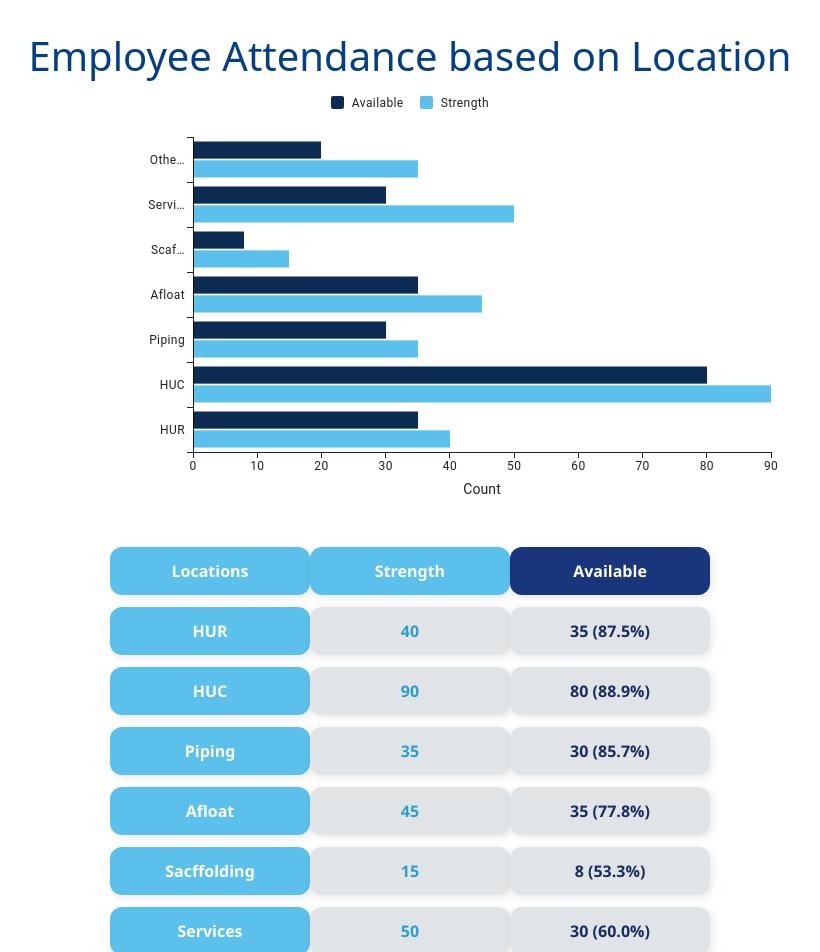
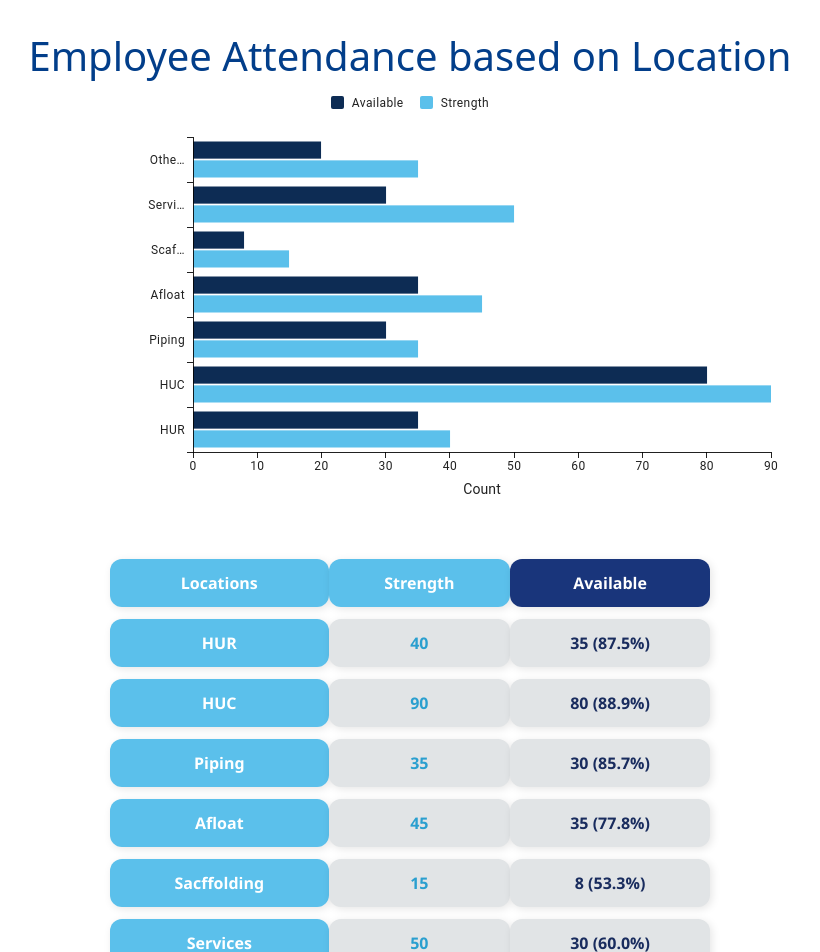
Before and after one commit to Dulitha-Pramod-Rajapakse/DTS_ManagementPanel, a React (Vite) app in the folder DTS_INFO/: page / in a window 1280 px wide. Shown: the top 952 px of the page, without its empty margins (230-1050 px from the left). Built offline with nearby package versions, Linux system fonts and the light colour scheme.

Commit message:
commit 3
Employee Attendance based on Location, table done.

```diff
--- a/DTS_INFO/src/Components/AvailabilityTable.css
+++ b/DTS_INFO/src/Components/AvailabilityTable.css
@@ -5,16 +5,14 @@
   font-family: 'Segoe UI', sans-serif;
 }
 
-.table-header,
-.table-row {
-  display: flex;
-  justify-content: space-between;
-  margin-bottom: 12px;
+.availability-table {
+  width: 100%;
+  border-collapse: separate;
+  border-spacing: 0 12px;
 }
 
-.header-cell,
-.cell {
-  flex: 1;
+th,
+td {
   text-align: center;
   padding: 12px;
   border-radius: 12px;
@@ -22,15 +20,18 @@
   font-weight: bold;
 }
 
-.header-cell {
+/* Header colors */
+th.blue {
   background-color: #5bc0eb;
   color: white;
 }
 
-.header-cell.dark {
+th.dark {
   background-color: #19357B;
+  color: white;
 }
 
+/* Cell colors */
 .cell.blue {
   background-color: #5bc0eb;
   color: white;
--- a/DTS_INFO/src/Components/AvailabilityTable.jsx
+++ b/DTS_INFO/src/Components/AvailabilityTable.jsx
@@ -14,23 +14,29 @@ const data = [
 export default function AvailabilityTable() {
   return (
     <div className="table-container">
-      <div className="table-header">
-        <div className="header-cell">Locations</div>
-        <div className="header-cell">Strength</div>
-        <div className="header-cell dark">Available</div>
-      </div>
+      <table className="availability-table">
+        <thead>
+          <tr>
+            <th className="blue">Locations</th>
+            <th className="blue">Strength</th>
+            <th className="dark">Available</th>
+          </tr>
+        </thead>
+        <tbody>
           {data.map(({ location, strength, available }) => {
             const percent = ((available / strength) * 100).toFixed(1);
             return (
-          <div className="table-row" key={location}>
-            <div className="cell blue">{location}</div>
-            <div className="cell gray">{strength}</div>
-            <div className="cell gray dark-text">
+              <tr key={location}>
+                <td className="cell blue">{location}</td>
+                <td className="cell gray">{strength}</td>
+                <td className="cell gray dark-text">
                   {available} ({percent}%)
-            </div>
-          </div>
+                </td>
+              </tr>
             );
           })}
+        </tbody>
+      </table>
     </div>
   );
 }
```
Lines whose indentation alone changed are shown as unchanged.
